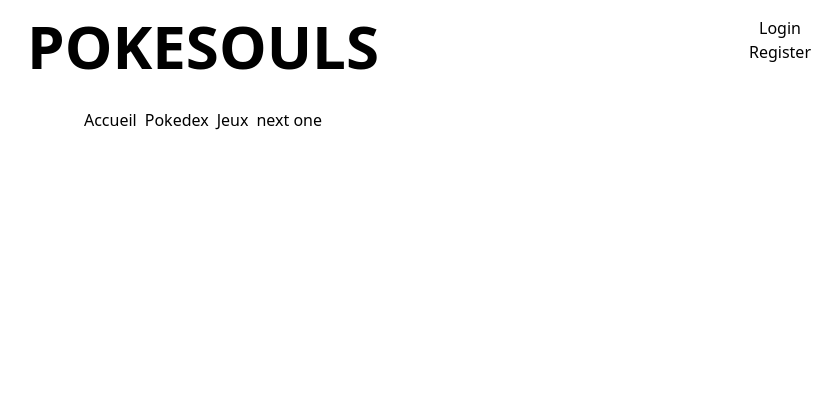
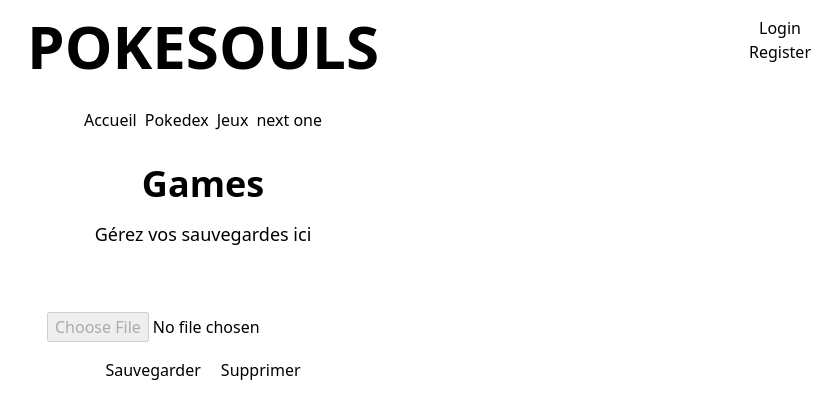
Before and after one commit to Samuel-BONNET/pokedex, a Nuxt app: page /games/1 in a window 1280 px wide. Shown: the top 418 px of the page, without its empty margins (437-1276 px from the left). Built offline with nearby package versions, Linux system fonts and the light colour scheme; no server answers.

Commit message:
📄 feat: Création Game Page Id + api get + composant card + autorisation accès guest

```diff
--- /dev/null
+++ b/components/gameCard.vue
@@ -0,0 +1,20 @@
+<template>
+  <div class="w-36 flex flex-col items-center bg-white border border-slate-200 rounded-md p-2 hover:border-slate-400 transition-colors">
+    <img v-if="game.currentJaquette" :src="game.currentJaquette" class="w-full aspect-square object-contain" loading="lazy" />
+  </div>
+</template>
+
+<style scoped>
+
+</style>
+
+<script setup lang="ts">
+defineProps<{
+  game: {
+    id: number
+    nameEn: string
+    generation:  string
+    currentJaquette: string
+  }
+}>()
+</script>
--- /dev/null
+++ b/pages/games/[id].vue
@@ -0,0 +1,79 @@
+<template>
+  <section class="text-center mb-12">
+    <h1 class="text-4xl font-bold mb-4">
+      Games
+    </h1>
+
+    <p class="text-lg">
+      Gérez vos sauvegardes ici
+    </p>
+  </section>
+
+  <section class="flex flex-col items-center gap-4 mb-12 text-center">
+    <img :src="game?.currentJaquette" />
+
+    <input type="file" accept=".sav" @change="onFileChange" :disabled="!user" />
+    <a v-if="url" :href="url" download>Télécharger</a>
+    <div class="flex gap-5">
+      <button @click="upload" :disabled="!user">Sauvegarder</button>
+      <button @click="remove" :disabled="!user">Supprimer</button>
+    </div>
+
+    <p>{{ result }}</p>
+  </section>
+</template>
+
+<script setup lang="ts">
+const { user } = useAuth()
+const route = useRoute()
+const gameId =  String(route.params.id)
+const url = ref<string | null>(null)
+const result = ref<string | null>(null)
+const file = ref<File | null>(null)
+
+const { data: game } = await useFetch<{
+  id: number
+  nameEn: string
+  generation: string
+  currentJaquette: string
+}>(`/api/games/${gameId}`)
+
+function onFileChange(e: Event) {
+  file.value = (e.target as HTMLInputElement).files?.[0] ?? null
+}
+
+async function upload() {
+  if (!file.value) return
+  try{
+    const formData = new FormData()
+    formData.append('file', file.value)
+    const res = await fetch(`/api/games/${gameId}/save`, { method: 'POST', body: formData })
+    if (!res.ok) throw new Error()
+
+    file.value = null
+    result.value = "Sauvegarde envoyée"
+  } catch (e: any) {
+    result.value = e?.data?.statusMessage ?? 'Erreur'
+  }
+}
+
+async function download() {
+  const res = await fetch(`/api/games/${gameId}/save`)
+  if (res.ok){
+    const blob = await res.blob()
+    url.value = URL.createObjectURL(blob)
+  }
+}
+
+async function remove() {
+  await fetch(`/api/games/${gameId}/save`, { method: 'DELETE' })
+  result.value = "Sauvegarde Supprimée"
+}
+
+download()
+
+</script>
+
+<style scoped>
+
+</style>
```
Also changed, not shown: 2 other files (tests, documents, lock files or other folders).
